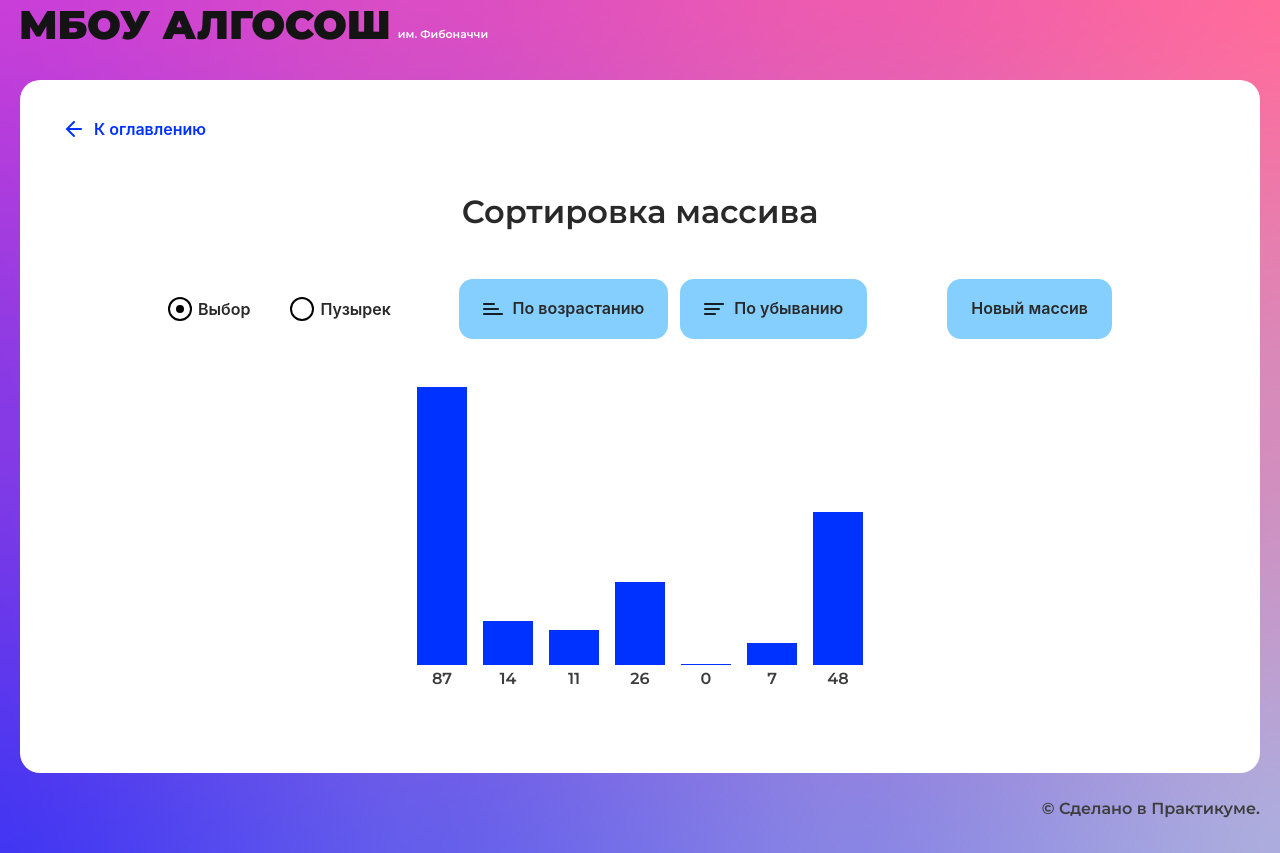
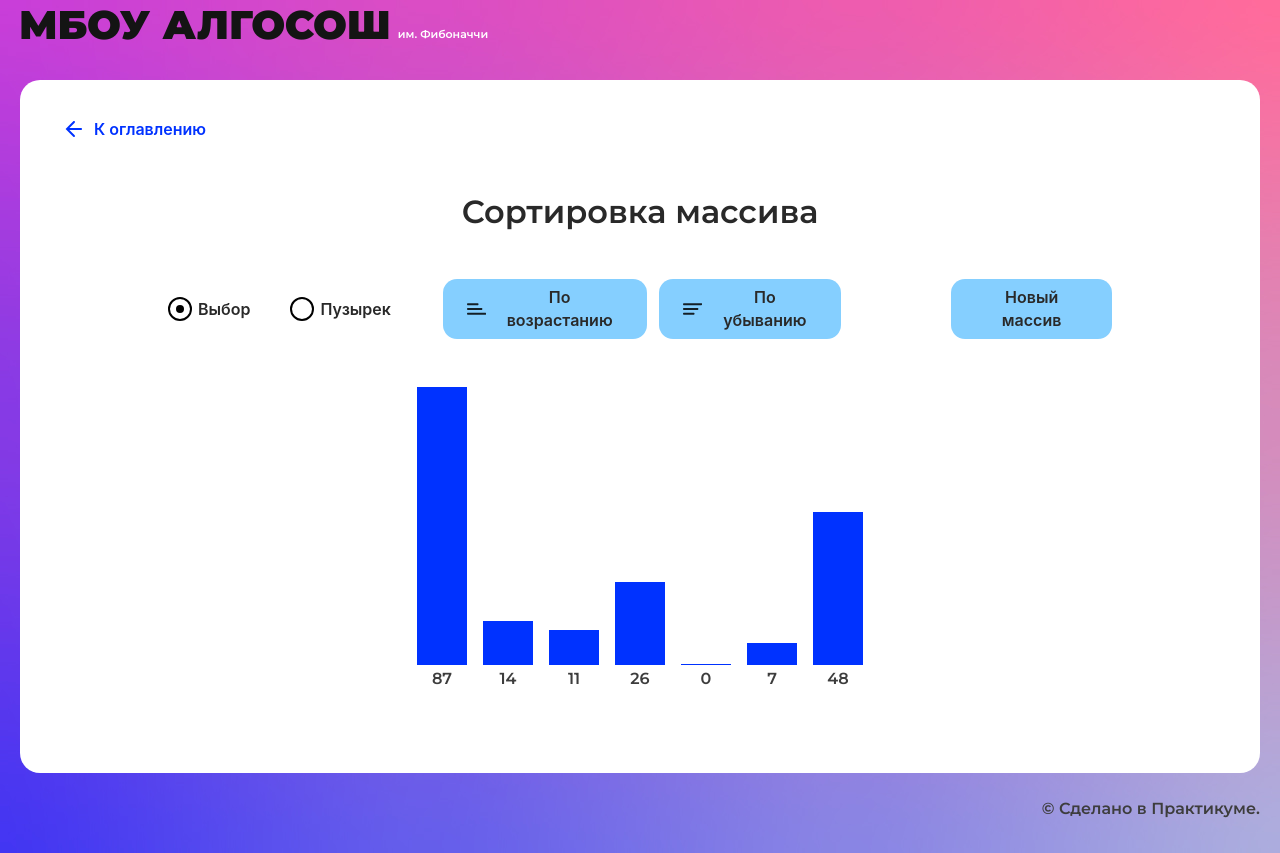
Before and after one commit to marishka-k/Algoritms, a React (Create React App) app: page /sorting in a window 1280 px wide. Built offline with nearby package versions, Linux system fonts and the light colour scheme.

Commit message:
fix maket

```diff
--- a/src/components/sorting-page/sorting-page.module.css
+++ b/src/components/sorting-page/sorting-page.module.css
@@ -1,12 +1,11 @@
-.form {
+.content {
+    width: 100%;
     max-width: 944px;
-    width: 100%;
-    display: flex;
-    flex-direction: row;
-    justify-content: space-between;
-    align-items: center;
     margin: 0 auto;
     padding: 0;
+    display: flex;
+    align-items: center;
+    column-gap: 52px;
 }
 
 .group {
@@ -14,13 +13,12 @@
 }
 
 .list {
+    width: 100%;
     max-width: 1240px;
-    gap: 16px;
-    width: 100%;
     padding: 0;
     margin: 48px auto 0;
+    gap: 16px;
     display: flex;
-    flex-direction: row;
+    justify-content: center;
     align-items: flex-end;
-    justify-content: center;
 }
--- a/src/components/sorting-page/sorting-page.tsx
+++ b/src/components/sorting-page/sorting-page.tsx
@@ -139,7 +139,7 @@ export const SortingPage: React.FC = () => {
 
   return (
     <SolutionLayout title="Сортировка массива">
-      <div className={styles.form}>
+      <div className={styles.content}>
         <div className={styles.group}>
           <RadioInput
             disabled={loadTarget === ascending || loadTarget === descending}
@@ -180,6 +180,7 @@ export const SortingPage: React.FC = () => {
             disabled={loadTarget === ascending || loadTarget === descending}
             text="Новый массив"
             onClick={getNewArr}
+            extraClass="ml-15"
           />
         </div>
       </div>
```
